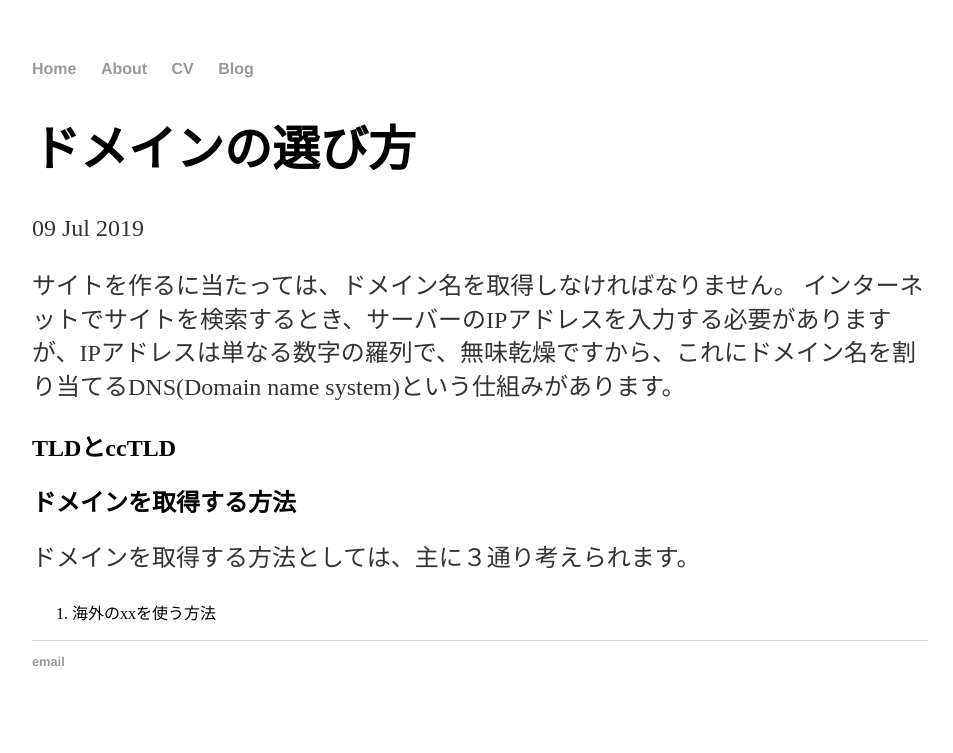
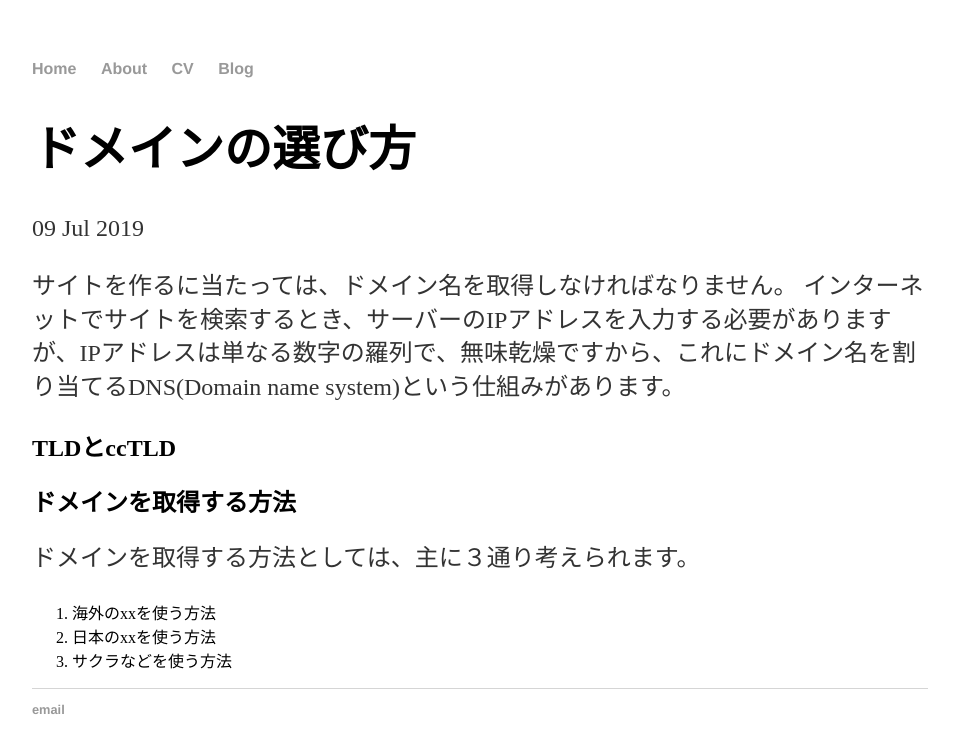
Before and after one commit to agematsu/agematsu.github.io, a Jekyll site: the page built from _posts/2019-07-09-ドメインの選び方.md, in a window 1280 px wide. Shown: the top 753 px of the page, without its empty margins (160-1113 px from the left). Built offline with Jekyll 4.4.1, drawn with Linux system fonts in a browser that asks for light colours; our own code applies the rules of GitHub Pages for plain Markdown files.

Commit message:
Update 2019-07-09-ドメインの選び方.md

```diff
--- a/_posts/2019-07-09-ドメインの選び方.md
+++ b/_posts/2019-07-09-ドメインの選び方.md
@@ -4,3 +4,5 @@
 ## ドメインを取得する方法
 ドメインを取得する方法としては、主に３通り考えられます。
 1. 海外のxxを使う方法
+2. 日本のxxを使う方法
+3. サクラなどを使う方法
```
